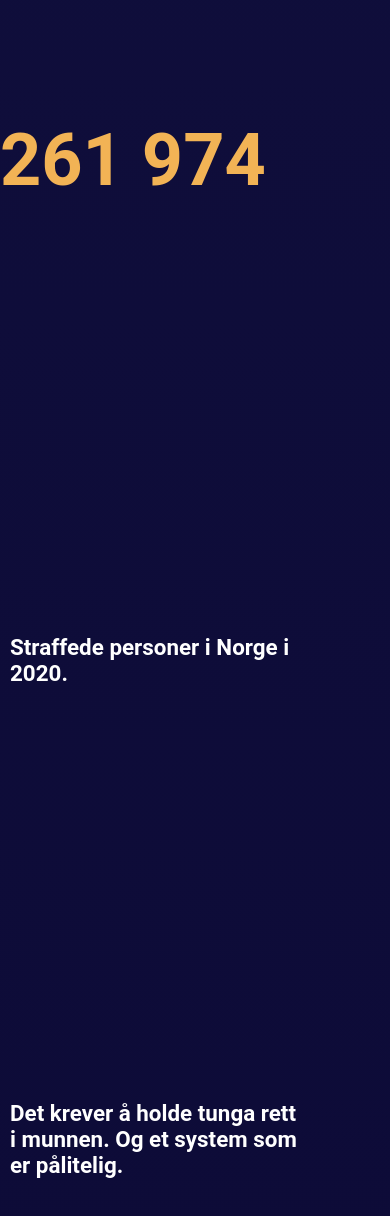
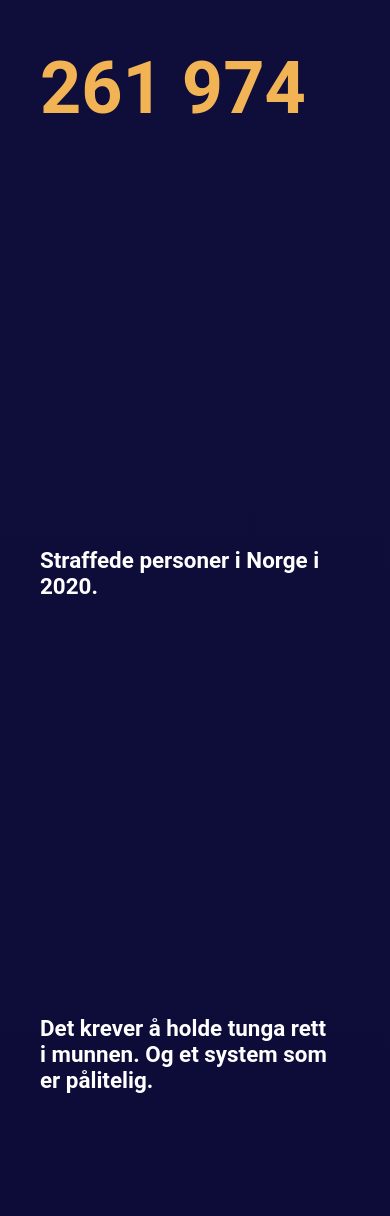
Before and after one commit to Webstep/domstol_landingpage, a Next.js app: page /Domstol in a window 390 px wide. Shown: the part 8519-9735 px from the top of the page. Built offline with nearby package versions, Linux system fonts and the light colour scheme; a web font is replaced by a local one.

Commit message:
fix: sticky now working in chrome and safari as well

```diff
--- a/components/slides/domstol/NumberSlide/Number.module.scss
+++ b/components/slides/domstol/NumberSlide/Number.module.scss
@@ -10,11 +10,13 @@
         font-family: $font-family-body;
         font-weight: $font-weight-heading;
         align-items: flex-start;
+        justify-content: center;
         margin-left: 6rem;
     }
 }
 
 .number {
+    margin: 0;
     margin-bottom: 1rem;
     font-size: 14rem;
 }
@@ -38,13 +40,12 @@
         width: 100vw;
         font-family: $font-family-body;
         font-weight: $font-weight-heading;
+        margin-left: 40px;
     }
 
     .number {
         position: sticky;
         top: 300px;
-        height: 100px;
-        left: 10px;
         font-size: 4.5rem;
     }
 
@@ -53,17 +54,13 @@
         font-size: 1.4rem;
         position: sticky;
         top: 380px;
-        height: 50px;
-        left: 10px;
     }
 
     .text2 {
         width: 18rem;
         font-size: 1.4rem;
-        height: 100px;
         position: sticky;
         top: 450px;
-        left: 10px;
     }
 
     .extraheight {
@@ -71,4 +68,6 @@
         width: 100vw;
     }
 
+
+
 }
--- a/components/slides/domstol/NumberSlide/NumberSlide.tsx
+++ b/components/slides/domstol/NumberSlide/NumberSlide.tsx
@@ -35,8 +35,7 @@ const NumberSlide = () => {
             transition={{ duration: 0.5 }}  >
             <div className={styles.extraheight}></div>
             <div className={styles.extraheight}></div>
-
-            <motion.span ref={inViewRef} className={styles.number}
+            <motion.p ref={inViewRef} className={styles.number}
                 initial={{
                     color: '#ffffff',
                 }}
@@ -49,15 +48,11 @@ const NumberSlide = () => {
                 }}
             >
                 <Counter from={0} to={261974} />
-            </motion.span>
+            </motion.p>
             <div className={styles.extraheight}></div>
-            <span>
-                <p className={styles.text1}>Straffede personer i Norge i 2020.</p>
-            </span>
+            <p className={styles.text1}>Straffede personer i Norge i 2020.</p>
             <div className={styles.extraheight}></div>
-            <span>
-                <p className={styles.text2}>Det krever å holde tunga rett i munnen. Og et system som er pålitelig.</p>
-            </span>
+            <p className={styles.text2}>Det krever å holde tunga rett i munnen. Og et system som er pålitelig.</p>
             <div className={styles.extraheight}></div>
         </motion.section>
     );
```
